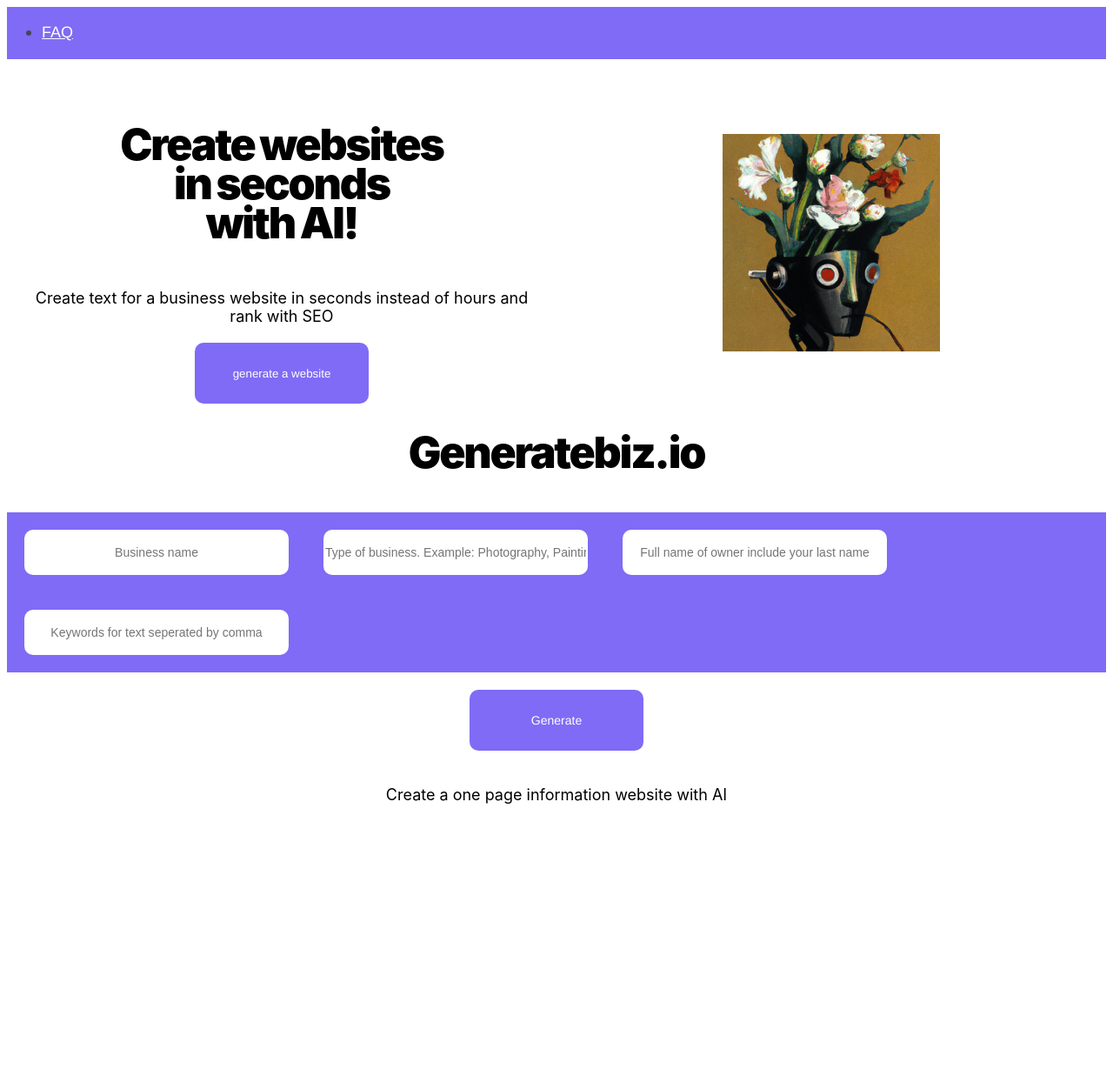
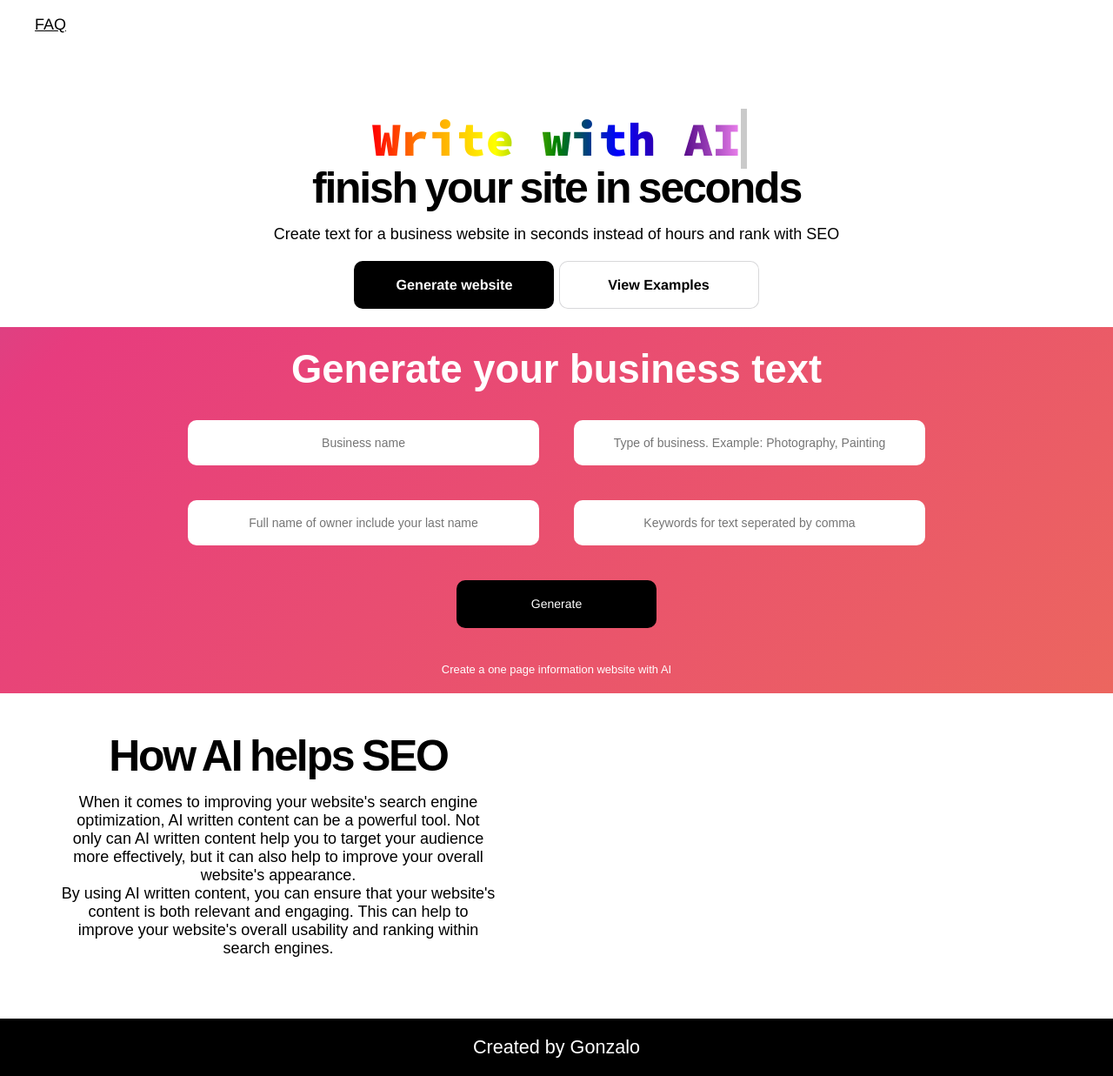
Before and after one commit to gonzalocdlp/Python_Projects, a Flask app: page /business in a window 1280 px wide. Shown: the whole page at 87% size. Before the commit the page ends 924 px from the top, so only its background shows below. Run offline with Flask 2, Linux system fonts and the light colour scheme.

Commit message:
changed a lot of css

```diff
--- a/22SentientAnalysis/static/css/main.css
+++ b/22SentientAnalysis/static/css/main.css
@@ -1,10 +1,18 @@
 header{
-    background-color: #7f6bf5;
+    background-color: white;
     height:60px;
     display: flex;
     justify-content: flex-start;
     justify-items: center;
+    min-width: 100%;
 
+
+}
+li{
+    list-style-type: none;
+    margin: 0;
+    padding: 0;
+    font-weight: 500;
 }
 ul{
     display: flex;
@@ -12,8 +20,12 @@
     justify-items: center;
 }
 a{
-    color:white;
+    color:black;
     font-family: "Helvetica Neue LT W05_65 Medium", Helvetica, Arial, sans-serif;
+    font-weight: 500;
+}
+a:hover{
+    font-size: 110%;
 }
 body {
     text-align: center;
@@ -23,7 +35,7 @@
     color:#464853;
     font-size: 18px;
 }
-h1{
+h1, .bigText{
     font-variation-settings: 'wght' 3000;
     font-weight:900;
     color: black;
@@ -31,6 +43,7 @@
     letter-spacing: -0.045em;
     word-spacing: -2px;
     font-size: 50px;
+    margin:0;
 }
 form{
     justify-content: center;
@@ -38,11 +51,16 @@
     font-size: 0.6em;
 }
 .form{
-    background-color: #7f6bf5;
     display: flex;
-
+    justify-content: center;
     flex-wrap: wrap;
 
+}
+h3{
+    color:white;
+    font-size: 4.2em;
+    margin:0;
+    padding-top: 0.5em;
 }
 p {
     color: black;
@@ -55,7 +73,7 @@
     width: 250px;
 }
 input {
-  width: 300px;
+  width: 400px;
   margin: 20px 20px;
   height: 50px;
   border: none;
@@ -69,20 +87,38 @@
     border: solid 5px #00FFCE;
 }
 button{
-    font-family : inherit;
     font-family: "Helvetica Neue LT W05_65 Medium", Helvetica, Arial, sans-serif;
-
+    font-size: 0.9em;
+    font-weight: 900;
 }
-#generate, .buttonMain{
-    background-color: #7f6bf5;
+#generate, .buttonMain, button{
+    background-color: black;
     border:  none;
-    width:  200px;
-    height:70px;
+    width:  230px;
+    height:55px;
     color: white;
     border-radius: 10px;
     font-family: "Helvetica Neue LT W05_65 Medium", Helvetica, Arial, sans-serif;
+    cursor: pointer;
 
 
+}
+#rainbow {
+	background: linear-gradient(-45deg, #ee7752, #e73c7e, #23a6d5, #23d5ab);
+	background-size: 400% 400%;
+	animation: gradient 15s ease infinite;
+}
+
+@keyframes gradient {
+	0% {
+		background-position: 0% 50%;
+	}
+	50% {
+		background-position: 100% 50%;
+	}
+	100% {
+		background-position: 0% 50%;
+	}
 }
 
 #generate:hover, button:hover {
@@ -95,5 +131,135 @@
 
 }
 .row{
+    margin:0px, 0px, 0px, 0px;
+    padding: 0px, 0px, 0px, 0px;
+    display: flex;
+    flex-direction: column;
+    flex-basis:100%;
+    justify-content: center;
+    align-items: center;
     flex: 1 1 160px;
+    flex-wrap: wrap;
 }
+
+
+
+
+
+
+:root {
+    --bg-color:white;
+     /* rgb(240, 240, 239); */
+    --typewriterSpeed: 3s;
+    --typewriterCharacters: 24;
+  }
+
+  body {
+    margin: 0;
+    font-family: "Source Sans Pro", sans-serif;
+    min-height: 100vh;
+    place-content: center;
+    text-align: center;
+    background: var(--bg-color);
+  }
+
+  h2 {
+    display:flex;
+    font-variation-settings: 'wght' 900;
+    font-weight:900;
+    background-image: linear-gradient(to left, violet, indigo, blue, green, yellow, orange, red);
+    -webkit-background-clip: text;
+    -webkit-text-fill-color: transparent;
+    font-size: 3.4rem;
+    position: relative;
+    font-family: "Source Code Pro", monospace;
+    position: relative;
+    width: max-content;
+    padding-bottom:0px;
+
+    margin:0;
+    margin-top:1.2em;
+
+  }
+  .buttonSecondary{
+    color: black;
+    background: none;
+    background: white;
+    box-shadow: inset #d8d8da 0 0 0 1px;
+
+  }
+
+  h2::before,
+  h2::after {
+    content: "";
+    position: absolute;
+    top: 0;
+    right: 0;
+    bottom: 0;
+    left: 0;
+  }
+
+  h2::before {
+    background: var(--bg-color);
+    animation: typewriter var(--typewriterSpeed)
+      steps(var(--typewriterCharacters)) 1s forwards ;
+
+
+
+
+  }
+
+  h2::after {
+    width: 0.125em;
+    background: black;
+    animation: typewriter var(--typewriterSpeed)
+        steps(var(--typewriterCharacters)) 1s forwards ,
+        blink 750ms steps(var(--typewriterCharacters)) infinite;
+
+
+
+  }
+
+  .subtitle {
+    color: hsl(0 0% 0% / 0.7);
+    font-size: 2rem;
+    font-weight: 400;
+    opacity: 0;
+    transform: translateY(3rem);
+    animation: fadeInUp 6s ease calc(var(--typewriterSpeed) + 4s) forwards;
+  }
+
+  @keyframes typewriter {
+    to {
+      left: 100%;
+
+    }
+  }
+
+  @keyframes blink {
+    to {
+      background: transparent;
+    }
+  }
+
+  @keyframes fadeInUp {
+    to {
+      opacity: 1;
+      transform: translateY(0);
+    }
+  }
+  footer{
+    background-color: black;
+
+  }
+  .white{
+    color:white;
+    font-size: 1.2em;
+  }
+  .about{
+    padding:50px;
+    text-align: center;
+    display: flex;
+    flex-direction: column;
+    justify-content: center;
+  }
--- a/22SentientAnalysis/templates/index.html
+++ b/22SentientAnalysis/templates/index.html
@@ -7,6 +7,9 @@
     <title>Business Website Generator</title>
     <link rel="stylesheet" href="/static/css/main.css">
     <link rel="stylesheet" href="{{ url_for('static', filename='css/main.css') }}">
+    <style>
+        @import url('https://fonts.googleapis.com/css2?family=Source+Code+Pro:wght@800;900&display=swap');
+        </style>
 
 </head>
 <body>
@@ -17,7 +20,7 @@
 
     </header>
     <main>
-        <div class="column">
+        <!-- <div class="column">
             <div class="row">
 
          <br>
@@ -25,16 +28,27 @@
         <h1>Create websites<br/>in seconds <br/> with AI!</h1>
         <p>Create text for a business website in seconds instead of hours and rank with SEO</p>
         <button class="buttonMain">generate a website</button>
-        </div>
+        </div> -->
         <div class="row">
 
+            <h2>Write with AI</h2>
+        </div>
+            <div class="row">
+            <h1>finish your site in seconds</h1>
+        <p>Create text for a business website in seconds instead of hours and rank with SEO</p>
+    </div>
+        <div>
 
-            <img src="/static/images/aiwithflowerhead.JPG" alt="Robot with flowers in head">
-    </column>
+
+
+        <button class="buttonMain">Generate website</button>
+        <button class="buttonSecondary">View Examples</button>
+            <br>
+    </div>
     </main>
-    <h1>Generatebiz.io</h1>
-    <form action="generate" method="post">
-
+    <br>
+    <form action="generate" method="post" id="rainbow">
+        <h3>Generate your business text</h3>
         <br>
         <div class="form">
 
@@ -51,9 +65,24 @@
         <input type="submit" value="Generate" id="generate">
         <br>
         {% for message in get_flashed_messages() %}
-             <p>{{ message }}</p>
+             <p class="white">{{ message }}</p>
          {% endfor %}
 </form>
+<div class="column">
+    <div class="row">
+        <div class="about">
+            <p class="bigText">How AI helps SEO</p>
+<p>When it comes to improving your website's search engine optimization, AI written content can be a powerful tool. Not only can AI written content help you to target your audience more effectively, but it can also help to improve your overall website's appearance.
+    <br>
+        By using AI written content, you can ensure that your website's content is both relevant and engaging. This can help to improve your website's overall usability and ranking within search engines.
+    </div>
+</div>
+<div class="row">
+</div>
+</div>
+<footer>
+    <p class="white">Created by Gonzalo</p>
+ </footer>
 
 </body>
 </html>
```
